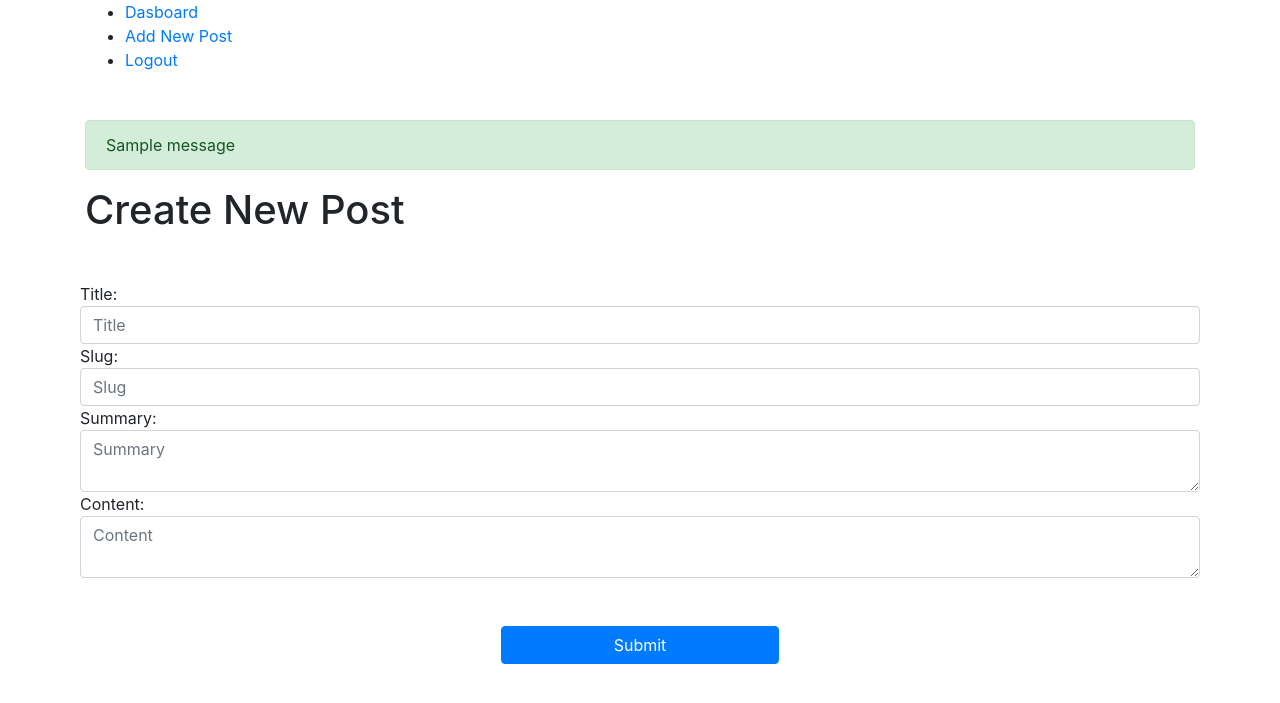
After one commit to soheil75/flask-test, a Flask app: page /admin/posts/new/ in a window 1280 px wide. The commit adds this page. Shown: the top 703 px of the page. Run offline with Flask 2, Linux system fonts and the light colour scheme; the visitor is signed in with stand-in values (Sample User, id 1); tables that the repository leaves empty hold one stand-in row (values such as "Sample post"); one stand-in notice (Sample message) is shown; some libraries are stand-ins or nearby versions.

Commit message:
now we can create a post

```diff
--- a/app.py
+++ b/app.py
@@ -9,12 +9,14 @@ app.config.from_object(Development)
 db = SQLAlchemy(app)
 migrate = Migrate(app,db)
 
-from view import index, register, login
+from view import index
 
 
 from model_admin import admin
 from model_users import users
+from model_blog import blog
 
 
 app.register_blueprint(admin)
 app.register_blueprint(users)
+app.register_blueprint(blog)
--- a/model_admin/utils.py
+++ b/model_admin/utils.py
@@ -1,7 +1,11 @@
 from flask import session,abort
+from functools import wraps
 
 def admin_only_view(func):
+    @wraps(func)
     def decorator(*args,**kwargs):
+        #این wraps باعث میشود اسم func همون اسمی شود که به ان ارسال می شود
+        #در صورت نبود این اسم فانکشن ها دکوریتور می شود و فلسک ارور میدهد
         if session.get('user_id') is None:
             abort(401)
         if session.get('role') != 1:
--- a/model_admin/view.py
+++ b/model_admin/view.py
@@ -1,4 +1,8 @@
-from flask import session , render_template , request ,abort,flash
+from flask import session , render_template , request , abort, flash, redirect, url_for
+from sqlalchemy.exc import IntegrityError
+from app import db
+from model_blog.forms import CreatePostForm
+from model_blog.models import Post
 from model_users.forms import LoginForm
 from model_users.model import User
 from . import admin
@@ -8,7 +12,8 @@ from .utils import admin_only_view
 @admin.route('/')
 @admin_only_view
 def index():
-    return 'hello admin'
+    return render_template('admin/index.html')
+
 
 @admin.route('/login', methods = ['GET','POST'])
 def login():
@@ -18,18 +23,48 @@ def login():
             abort(400)
         user = User.query.filter(User.email.ilike(f'{form.email.data}')).first()
         if not user:
-            flash('loggin Error',category='error')
+            flash('loggin Error',category='danger')
             return render_template('admin/login.html' , form = form)
         if not user.check_password(form.password.data):
-            flash('loggin Error',category='error')
+            flash('loggin Error',category='danger')
             return render_template('admin/login.html' , form = form)
         if not user.is_admin():
-            flash('you are not admin',category='error')
+            flash('you are not admin',category='danger')
             return render_template('admin/login.html' , form = form)
         session['email'] = user.email
-        session['id'] = user.id
+        session['user_id'] = user.id
         session['role'] = user.role
-        return 'login successfully'
+        return redirect(url_for('admin.index'))
     if session.get('role') == 1:
-        return "You are already login"
+        return redirect(url_for('admin.index'))
     return render_template('admin/login.html' , form = form)
+
+
+@admin.route('/posts/new/',methods=['GET','POST'])
+@admin_only_view
+def create_post():
+    form = CreatePostForm(request.form)
+    if request.method == 'POST':
+        if not form.validate_on_submit():
+            return '1'
+        new_post = Post()
+        new_post.title = form.title.data
+        new_post.summary = form.summary.data
+        new_post.content = form.content.data
+        new_post.slug = form.slug.data
+        try:
+            db.session.add(new_post)
+            db.session.commit()
+            flash('Your New Post Created Successfully','success')
+            return redirect(url_for('admin.index'))
+        except IntegrityError:
+            db.session.rollback()
+            flash('This Post Before Uploaded','danger')
+    return render_template('/admin/create_post.html',form = form)
+
+
+@admin.route('/logout',methods=['GET'])
+def logout():
+    session.clear()
+    flash('you logged out successfully' , 'success')
+    return redirect(url_for('admin.login'))
--- /dev/null
+++ b/model_blog/__init__.py
@@ -0,0 +1,6 @@
+from flask import Blueprint
+
+blog = Blueprint('blog',__name__,url_prefix='/blog/')
+
+
+from . import models
--- /dev/null
+++ b/model_blog/forms.py
@@ -0,0 +1,10 @@
+from flask_wtf import FlaskForm
+from wtforms import TextField,TextAreaField
+from wtforms.validators import DataRequired
+
+
+class CreatePostForm(FlaskForm):
+    title = TextField(validators = [DataRequired()])
+    summary = TextAreaField()
+    content = TextAreaField(validators = [DataRequired()])
+    slug = TextField(validators = [DataRequired()])
--- /dev/null
+++ b/templates/admin/admin-layout.html
@@ -0,0 +1,11 @@
+{% extends 'layout.html' %}
+{% block title %}admin-home{% endblock %}
+{% block content %}
+<ul>
+    <li><a href="{{url_for('admin.index')}}">Dasboard</a></li>
+    <li><a href="{{url_for('admin.create_post')}}">Add New Post</a></li>
+    <li><a href="{{url_for('admin.logout')}}">Logout</a></li>
+</ul>
+{% block page_content %}
+{% endblock %}
+{% endblock %}
--- /dev/null
+++ b/templates/admin/create_post.html
@@ -0,0 +1,30 @@
+{% extends 'admin/admin-layout.html' %}
+{% block title %}Create New Post{% endblock %}
+{% block page_content %}
+{% with messages = get_flashed_messages(True) %}
+    {% if messages %}
+        {% for message in messages %}
+            <div class="alert alert-{{message[0]}} mt-5" role="alert">
+                {{message[1]}}
+            </div>
+        {% endfor %}
+    {% endif %}
+{% endwith %}
+
+    <h1>Create New Post</h1>
+
+    <form action="{{url_for('admin.create_post')}}" method="POST">
+        {{form.hidden_tag()}}
+        <div class="form-row my-5">
+            Title:{{form.title(class_="form-control",placeholder="Title")}}
+
+            Slug:{{form.slug(class_="form-control",placeholder="Slug")}}
+
+            Summary:{{form.summary(class_="form-control",placeholder="Summary")}}
+
+            Content:{{form.content(class_="form-control",placeholder="Content")}}
+
+        </div>
+        <button class="btn btn-primary btn-block w-25 mx-auto " type="submit">Submit</button>
+    </form>
+{% endblock %}
--- a/templates/admin/login.html
+++ b/templates/admin/login.html
@@ -6,7 +6,7 @@
         {% with messages = get_flashed_messages(True) %}
         {% if messages %}
             {% for message in messages %}
-                        <div class="alert {% if message[0] == 'error'%}alert-danger{% elif message[0] == 'warning' %}alert-warning{% endif %}" role="alert">
+                <div class="alert alert-{{message[0]}} mt-5" role="alert">
                     {{message[1]}}
                 </div>
             {% endfor %}
```
Also changed, not shown: model_blog/models.py (added, +25 -0 lines), templates/admin/index.html (added, +15 -0 lines), view.py (+0 -8 lines). Lines whose indentation alone changed are shown as unchanged.
